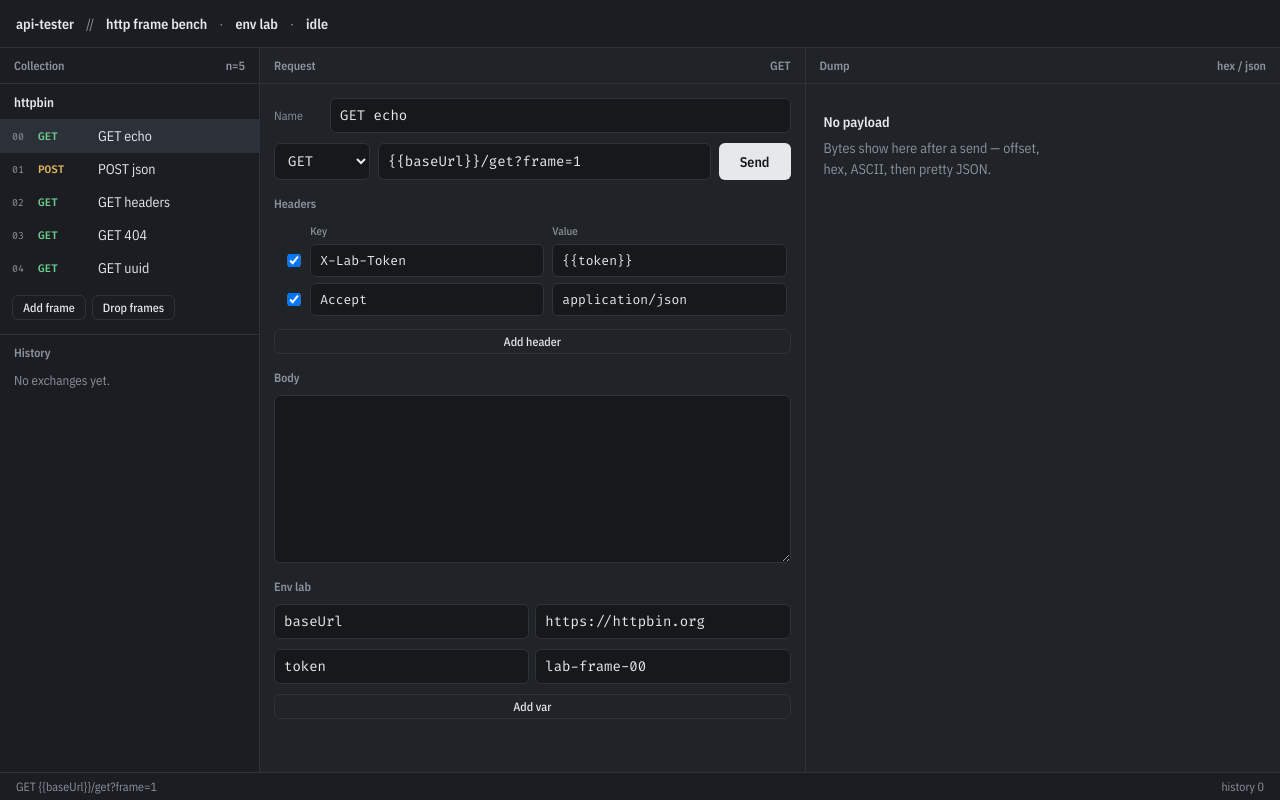
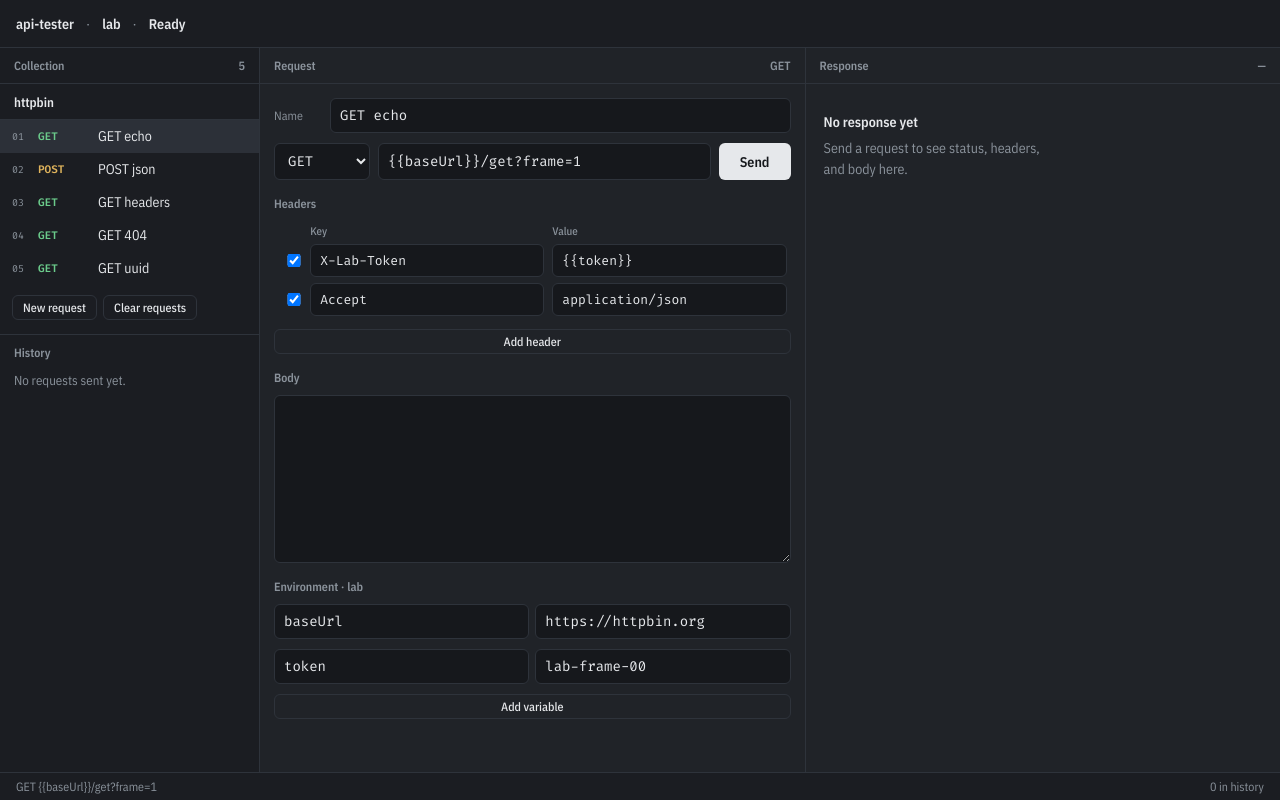
Before and after one commit to HarishKarthickS/api-tester, a React (Vite) app: page / in a window 1280 px wide. Built offline with nearby package versions, Linux system fonts and the light colour scheme.

Commit message:
Rewrite the editor and response panes as a Bruno-like client.

```diff
--- a/src/ui/App.tsx
+++ b/src/ui/App.tsx
@@ -18,6 +18,8 @@ import { seedCollection, seedEnvironment } from "../data/seed";
 import { EmptyPane } from "./EmptyPane";
 import "./bench.css";
 
+type ResponseTab = "body" | "headers" | "hex";
+
 export function App() {
   const initial = useMemo(() => loadBench(), []);
   const [collections, setCollections] = useState<Collection[]>(initial.collections);
@@ -28,7 +30,7 @@ export function App() {
   const [busy, setBusy] = useState(false);
   const [result, setResult] = useState<CallResult | null>(null);
   const [prepNote, setPrepNote] = useState<string | null>(null);
-  const [dumpTab, setDumpTab] = useState<"hex" | "json">("hex");
+  const [responseTab, setResponseTab] = useState<ResponseTab>("body");
 
   const collection = collections.find((c) => c.id === colId) ?? collections[0] ?? null;
   const request = collection?.requests.find((r) => r.id === reqId) ?? null;
@@ -68,12 +70,12 @@ export function App() {
     if (!request) return;
     const { call, missing } = prepareCall(request, env);
     if (missing.length > 0) {
-      setPrepNote(`unresolved tokens: ${missing.map((m) => `{{${m}}}`).join(", ")}`);
+      setPrepNote(`Unresolved variables: ${missing.map((m) => `{{${m}}}`).join(", ")}`);
       setResult(null);
       return;
     }
     if (!call.url.trim()) {
-      setPrepNote("URL is empty");
+      setPrepNote("Enter a URL before sending.");
       setResult(null);
       return;
     }
@@ -94,12 +96,12 @@ export function App() {
         error: out.error,
       }),
     );
-    setDumpTab(out.error ? "json" : "hex");
+    setResponseTab("body");
   }
 
   function addRequest() {
     if (!collection) return;
-    const next = emptyRequest(`frame ${collection.requests.length + 1}`);
+    const next = emptyRequest(`Request ${collection.requests.length + 1}`);
     setCollections((cols) =>
       cols.map((c) =>
         c.id === collection.id ? { ...c, requests: [...c.requests, next] } : c,
@@ -109,7 +111,7 @@ export function App() {
     setResult(null);
   }
 
-  function dropFrames() {
+  function clearRequests() {
     if (!collection) return;
     setCollections((cols) =>
       cols.map((c) => (c.id === collection.id ? { ...c, requests: [] } : c)),
@@ -132,29 +134,33 @@ export function App() {
 
   const pretty = prettyJson(result?.bodyText ?? "");
   const hex = hexDump(pretty.pretty || result?.bodyText || "");
+  const statusClass =
+    result && !result.error && result.status != null && result.status >= 200 && result.status < 300
+      ? "status-ok"
+      : result && (result.error || (result.status != null && result.status >= 400))
+        ? "status-bad"
+        : "";
 
   return (
     <div className="bench">
       <header className="mast">
         <span>api-tester</span>
-        <span className="sep">//</span>
-        <span>http frame bench</span>
         <span className="sep">·</span>
-        <span>env {env.name}</span>
+        <span>{env.name}</span>
         <span className="sep">·</span>
-        <span>{busy ? "tx" : "idle"}</span>
+        <span className={busy ? "status-ok" : ""}>{busy ? "Sending…" : "Ready"}</span>
       </header>
       <div className="panes">
         <section className="pane" aria-label="collection">
           <div className="pane-head">
             <span>Collection</span>
-            <span>n={collection?.requests.length ?? 0}</span>
+            <span>{collection?.requests.length ?? 0}</span>
           </div>
           <div className="pane-body">
             {collections.length === 0 || !collection ? (
               <EmptyPane kind="collection">
                 <button className="ghost" type="button" onClick={reloadSeed}>
-                  Load httpbin
+                  Load sample collection
                 </button>
               </EmptyPane>
             ) : (
@@ -163,10 +169,10 @@ export function App() {
                 {collection.requests.length === 0 ? (
                   <EmptyPane kind="frames">
                     <button className="ghost" type="button" onClick={addRequest}>
-                      Add frame
+                      New request
                     </button>
                     <button className="ghost" type="button" onClick={reloadSeed}>
-                      Reload httpbin
+                      Load sample collection
                     </button>
                   </EmptyPane>
                 ) : (
@@ -181,7 +187,7 @@ export function App() {
                         setPrepNote(null);
                       }}
                     >
-                      <span className="idx">{String(i).padStart(2, "0")}</span>
+                      <span className="idx">{String(i + 1).padStart(2, "0")}</span>
                       <span className={`method ${r.method.toLowerCase()}`}>{r.method}</span>
                       <span className="req-name">{r.name}</span>
                     </button>
@@ -189,15 +195,15 @@ export function App() {
                 )}
                 <div className="pane-actions">
                   <button className="ghost" type="button" onClick={addRequest}>
-                    Add frame
+                    New request
                   </button>
-                  <button className="ghost" type="button" onClick={dropFrames}>
-                    Drop frames
+                  <button className="ghost" type="button" onClick={clearRequests}>
+                    Clear requests
                   </button>
                 </div>
                 <div className="hist-head">History</div>
                 {history.length === 0 ? (
-                  <p className="hist-empty">No exchanges yet.</p>
+                  <p className="hist-empty">No requests sent yet.</p>
                 ) : (
                   history.map((h) => (
                     <div key={h.id} className={`hist-row ${h.ok ? "ok" : "fail"}`}>
@@ -215,7 +221,7 @@ export function App() {
         <section className="pane" aria-label="request">
           <div className="pane-head">
             <span>Request</span>
-            <span>{request ? request.method : "idle"}</span>
+            <span>{request ? request.method : "—"}</span>
           </div>
           <div className="pane-body request-form">
             {!request ? (
@@ -245,6 +251,7 @@ export function App() {
                     value={request.url}
                     onChange={(e) => patchRequest({ url: e.target.value })}
                     spellCheck={false}
+                    placeholder="https://"
                   />
                   <button className="send" type="button" disabled={busy} onClick={() => void send()}>
                     {busy ? "…" : "Send"}
@@ -303,7 +310,7 @@ export function App() {
                   spellCheck={false}
                   rows={8}
                 />
-                <div className="subhead">Env {env.name}</div>
+                <div className="subhead">Environment · {env.name}</div>
                 {env.vars.map((v) => (
                   <div key={v.id} className="env-row">
                     <input
@@ -342,22 +349,22 @@ export function App() {
                     })
                   }
                 >
-                  Add var
+                  Add variable
                 </button>
               </>
             )}
           </div>
         </section>
 
-        <section className="pane" aria-label="dump">
+        <section className="pane" aria-label="response">
           <div className="pane-head">
-            <span>Dump</span>
-            <span>
+            <span>Response</span>
+            <span className={statusClass}>
               {result?.error
-                ? "fault"
+                ? "Error"
                 : result?.status != null
                   ? `${result.status} ${result.statusText} · ${result.ms}ms`
-                  : "hex / json"}
+                  : "—"}
             </span>
           </div>
           <div className="pane-body dump">
@@ -370,23 +377,47 @@ export function App() {
                 <div className="dump-tabs">
                   <button
                     type="button"
-                    className={dumpTab === "hex" ? "on" : ""}
-                    onClick={() => setDumpTab("hex")}
+                    className={responseTab === "body" ? "on" : ""}
+                    onClick={() => setResponseTab("body")}
+                  >
+                    Body
+                  </button>
+                  <button
+                    type="button"
+                    className={responseTab === "headers" ? "on" : ""}
+                    onClick={() => setResponseTab("headers")}
+                  >
+                    Headers
+                  </button>
+                  <button
+                    type="button"
+                    className={responseTab === "hex" ? "on" : ""}
+                    onClick={() => setResponseTab("hex")}
                   >
                     Hex
                   </button>
-                  <button
-                    type="button"
-                    className={dumpTab === "json" ? "on" : ""}
-                    onClick={() => setDumpTab("json")}
-                  >
-                    JSON
-                  </button>
                 </div>
                 {result.status != null && result.status >= 400 ? (
-                  <p className="fault">HTTP {result.status} {result.statusText}</p>
+                  <p className="fault">
+                    HTTP {result.status} {result.statusText}
+                  </p>
                 ) : null}
-                {dumpTab === "hex" ? (
+                {responseTab === "headers" ? (
+                  result.headers.length === 0 ? (
+                    <p className="hist-empty">No response headers.</p>
+                  ) : (
+                    <table className="hdrs resp-hdrs">
+                      <tbody>
+                        {result.headers.map(([key, value]) => (
+                          <tr key={`${key}:${value}`}>
+                            <td className="hdr-key">{key}</td>
+                            <td>{value}</td>
+                          </tr>
+                        ))}
+                      </tbody>
+                    </table>
+                  )
+                ) : responseTab === "hex" ? (
                   hex.length === 0 ? (
                     <EmptyPane kind="bytes" />
                   ) : (
@@ -400,8 +431,10 @@ export function App() {
                       ))}
                     </pre>
                   )
+                ) : pretty.pretty || result.bodyText ? (
+                  <pre className="json">{pretty.pretty || result.bodyText}</pre>
                 ) : (
-                  <pre className="json">{pretty.pretty || "(empty)"}</pre>
+                  <EmptyPane kind="bytes" />
                 )}
               </>
             )}
@@ -409,10 +442,8 @@ export function App() {
         </section>
       </div>
       <footer className="foot">
-        <span>
-          {request ? `${request.method} ${request.url}` : "ready"}
-        </span>
-        <span>history {history.length}</span>
+        <span>{request ? `${request.method} ${request.url}` : "Select a request"}</span>
+        <span>{history.length} in history</span>
       </footer>
     </div>
   );
--- a/src/ui/EmptyPane.tsx
+++ b/src/ui/EmptyPane.tsx
@@ -4,28 +4,28 @@ type EmptyKind = "collection" | "frames" | "request" | "payload" | "bytes" | "fa
 
 const COPY: Record<EmptyKind, { title: string; body: string }> = {
   collection: {
-    title: "No frames loaded",
-    body: "Capture a collection to fill this list.",
+    title: "No collection",
+    body: "Load a sample collection to start sending requests.",
   },
   frames: {
-    title: "Empty capture",
-    body: "This collection has no requests. Add a frame or reload the httpbin seed.",
+    title: "No requests",
+    body: "This collection is empty. Add a request or load the httpbin sample.",
   },
   request: {
     title: "No request selected",
-    body: "Pick a frame on the left to edit method, URL, headers, and body.",
+    body: "Choose a request from the collection to edit method, URL, headers, and body.",
   },
   payload: {
-    title: "No payload",
-    body: "Bytes show here after a send — offset, hex, ASCII, then pretty JSON.",
+    title: "No response yet",
+    body: "Send a request to see status, headers, and body here.",
   },
   bytes: {
     title: "Empty body",
-    body: "The response carried no bytes to dump.",
+    body: "The response had no content.",
   },
   fault: {
-    title: "Transport fault",
-    body: "Check URL, CORS, or that the host is reachable.",
+    title: "Request failed",
+    body: "Check the URL, CORS, or that the host is reachable.",
   },
 };
 
--- a/src/ui/bench.css
+++ b/src/ui/bench.css
@@ -429,6 +429,30 @@ textarea:focus {
   border-bottom-color: var(--text);
 }
 
+.status-ok {
+  color: var(--ok);
+}
+
+.status-bad {
+  color: var(--fault);
+}
+
+.resp-hdrs {
+  padding: 8px 10px;
+}
+
+.resp-hdrs td {
+  padding: 6px 8px;
+  vertical-align: top;
+  font-family: "Fira Code", monospace;
+  font-size: 12px;
+}
+
+.hdr-key {
+  color: var(--muted);
+  width: 40%;
+}
+
 .hex,
 .json {
   margin: 0;
```
